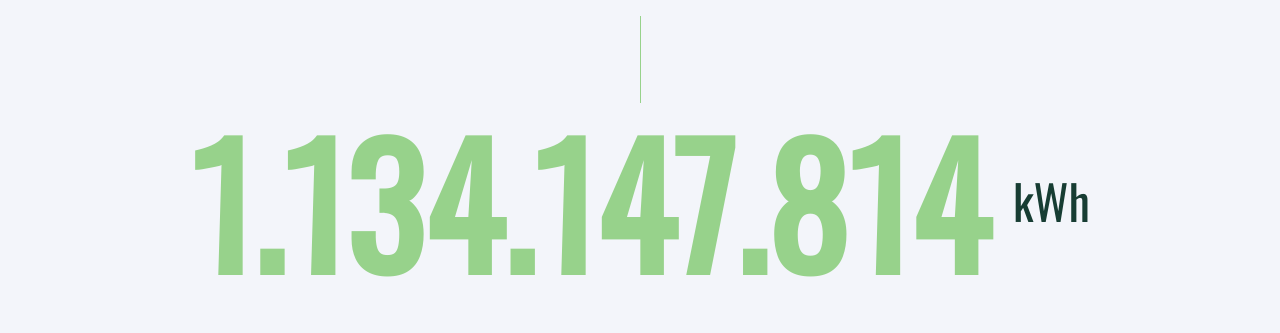
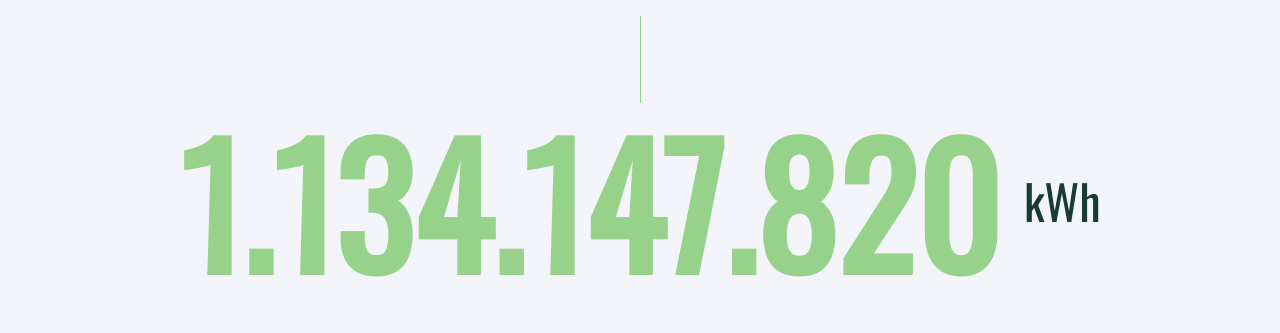
Before and after one commit to DmytroSadovskyi/ecosolution-test, a React (Vite) app: page / in a window 1280 px wide. Shown: the part 2619-2952 px from the top of the page. Built offline with nearby package versions, Linux system fonts and the light colour scheme.

Commit message:
add electricity counter

```diff
--- a/src/components/Electricity/Electricity.jsx
+++ b/src/components/Electricity/Electricity.jsx
@@ -1,14 +1,33 @@
 import Container from '../Container';
 import { StatTitle, StatDescr, Divider } from './Electricity.styled';
+import { useState, useEffect } from 'react';
 
 const Electricity = () => {
+  const electricityValue = 1134147814;
+  const [value, setValue] = useState(electricityValue);
+
+  useEffect(() => {
+    const intervalId = setInterval(() => {
+      setValue(prevValue => prevValue + 1);
+    }, 1000);
+
+    return () => {
+      clearInterval(intervalId);
+    };
+  }, []);
+
+  const getValue = number => {
+    const string = number.toLocaleString('en-US').replaceAll(',', '.');
+    return string;
+  };
+
   return (
     <section>
       <Container>
         <StatTitle>Electricity we produced for all time</StatTitle>
         <Divider />
         <StatDescr>
-          <span>1.134.147.814</span>kWh
+          <span>{getValue(value)}</span>kWh
         </StatDescr>
       </Container>
     </section>
--- a/src/components/Header/Header.jsx
+++ b/src/components/Header/Header.jsx
@@ -17,6 +17,8 @@ const Header = () => {
   const [isOpen, setIsOpen] = useState(false);
   const handleToggleMenu = () => {
     setIsOpen(prev => !prev);
+    const body = document.body;
+    body.classList.toggle('menu-open');
   };
 
   useEffect(() => {
--- a/src/index.css
+++ b/src/index.css
@@ -10,6 +10,10 @@ body {
   font-family: 'Oswald', sans-serif;
   background-color: #f3f5fa;
   padding-top: 110px;
+}
+
+body.menu-open {
+  overflow: hidden;
 }
 
 @media screen and (min-width: 768px) {
```
